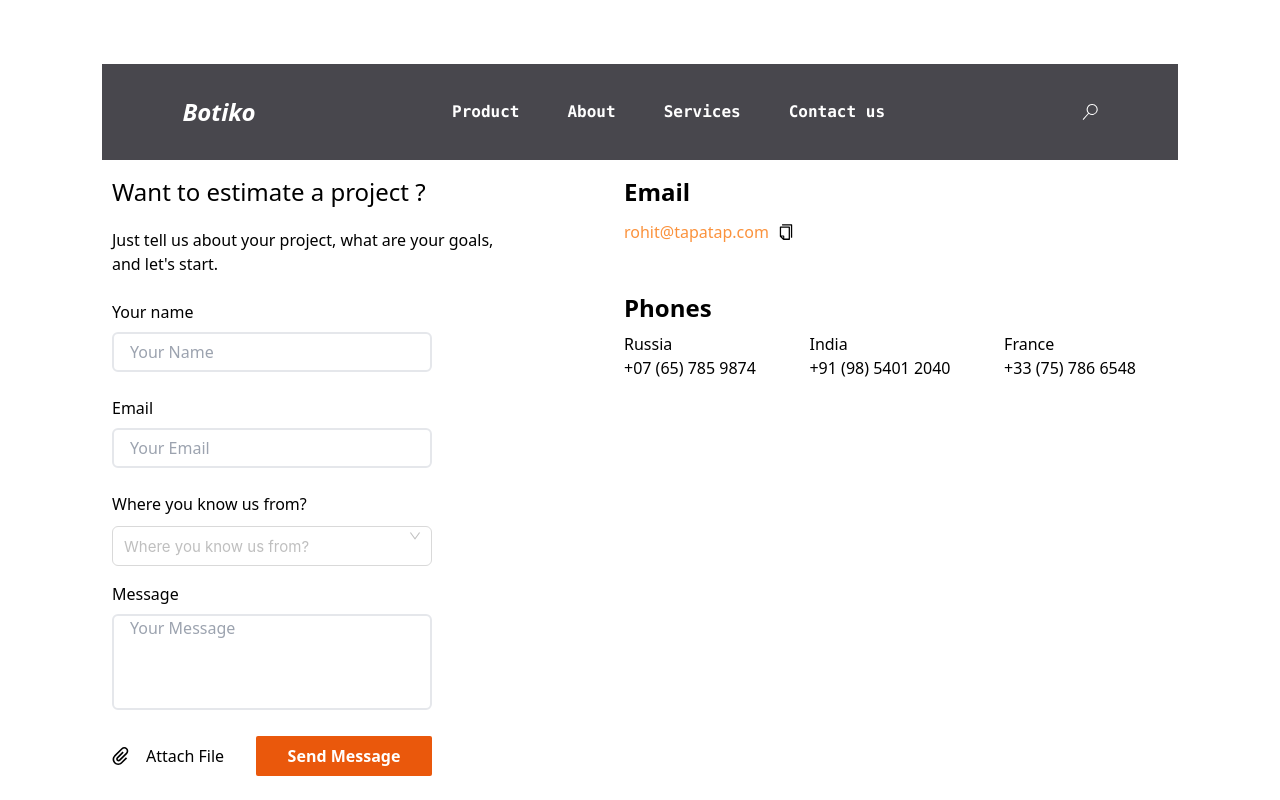
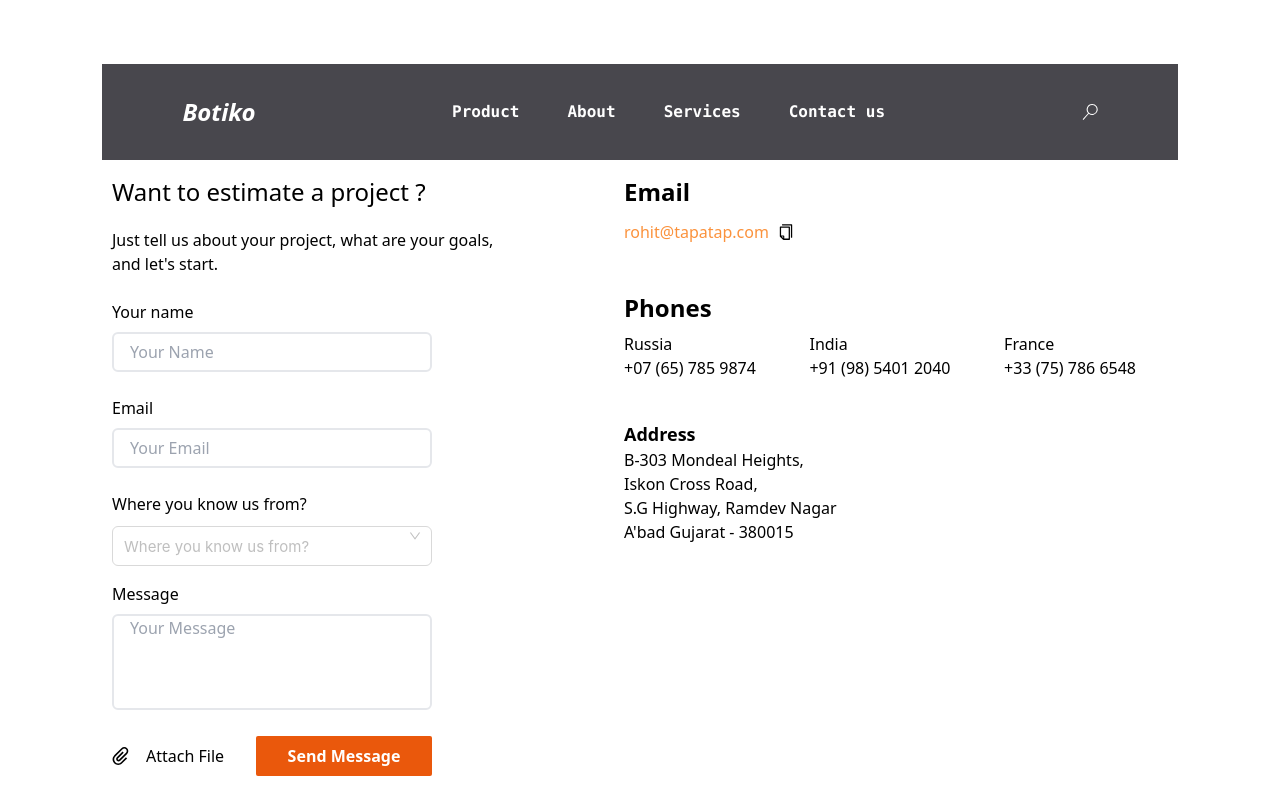
Before and after one commit to NaushadaliSaiyed/furniture, a React (Vite) app: page /contact-us in a window 1280 px wide. Shown: the top 800 px of the page. Built offline with nearby package versions, Linux system fonts and the light colour scheme.

Commit message:
zdvdsv
dzsvdzs

```diff
--- a/src/components/contactUs/ContactUsRightSide.tsx
+++ b/src/components/contactUs/ContactUsRightSide.tsx
@@ -25,7 +25,14 @@ const ContactUsRightSide = () => {
                     <p> +33 (75) 786 6548</p>
                 </span>
             </div>
-            <div></div>
+            <div className='mt-10'>
+                <p className='text-lg font-semibold'>Address</p>
+                <p> B-303 Mondeal Heights, <br />
+                    Iskon Cross Road, <br />
+                    S.G Highway, Ramdev Nagar <br />
+                    A'bad Gujarat - 380015
+                </p>
+            </div>
         </div>
     )
 }
--- a/src/pages/ContactUS.tsx
+++ b/src/pages/ContactUS.tsx
@@ -11,6 +11,7 @@ const ContactUS = () => {
         <ContactUsLeftSide />
         <ContactUsRightSide />
       </div>
+      sharif
     </>
   )
 }
--- a/src/pages/Product.tsx
+++ b/src/pages/Product.tsx
@@ -3,7 +3,6 @@ import Typed from 'react-typed';
 import Lottie from "lottie-react";
 import groovyWalkAnimation from "../assets/json/wired-lineal-497-truck-delivery.json";
 import groovyWalkAnimation1 from "../assets/json/wired-lineal-1121-iota-internet-of-things.json";
-
 
 
 const Product = () => {
@@ -12,14 +11,13 @@ const Product = () => {
       <>
         <Typed
           strings={['and benefits', 'beautiful and smart design.', 'need to build complex projects.', ]}
-          typeSpeed={50}
+          typeSpeed={0}
           loop
         />
 
       </>
     );
   }
-
 
 
   return (
```
